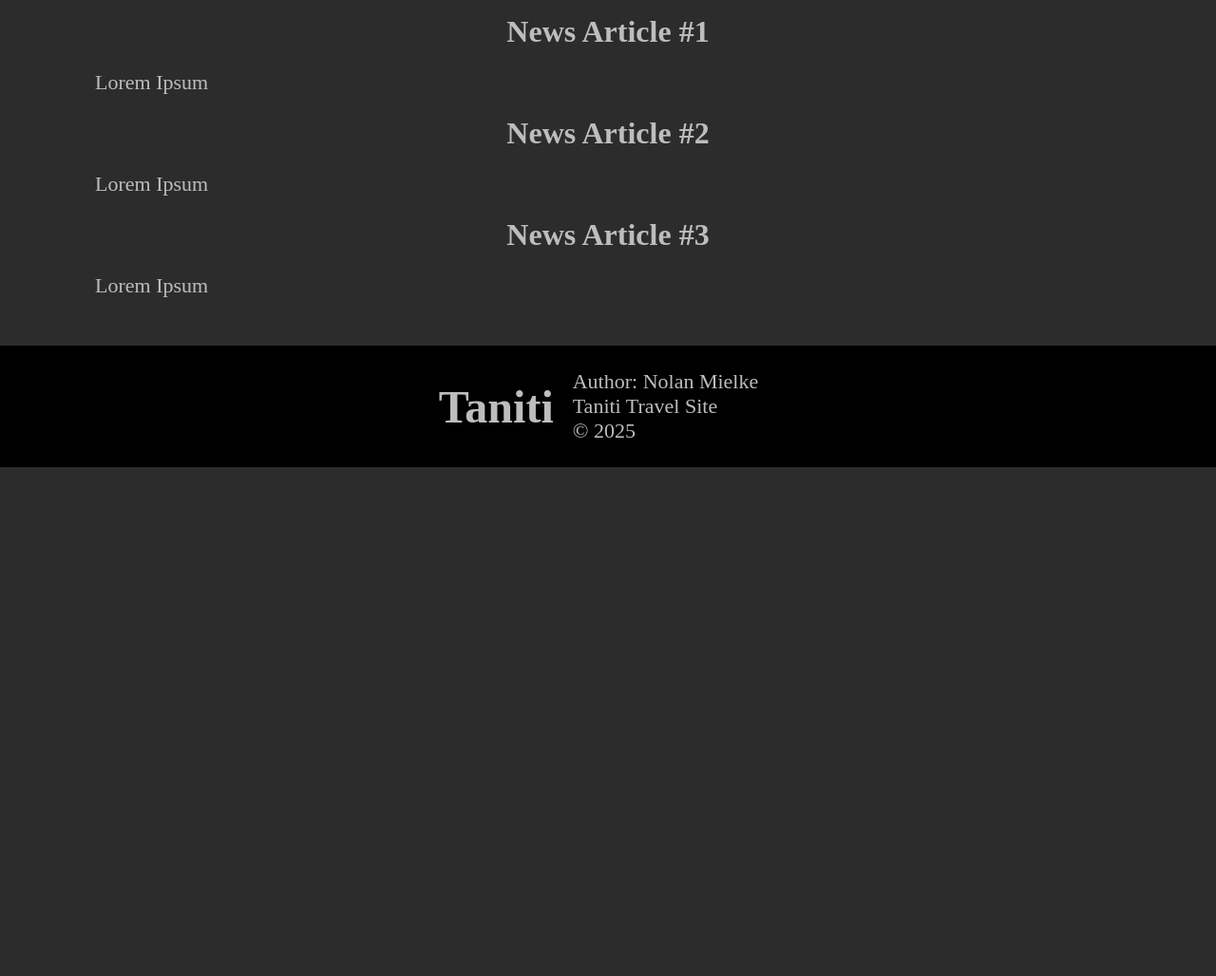
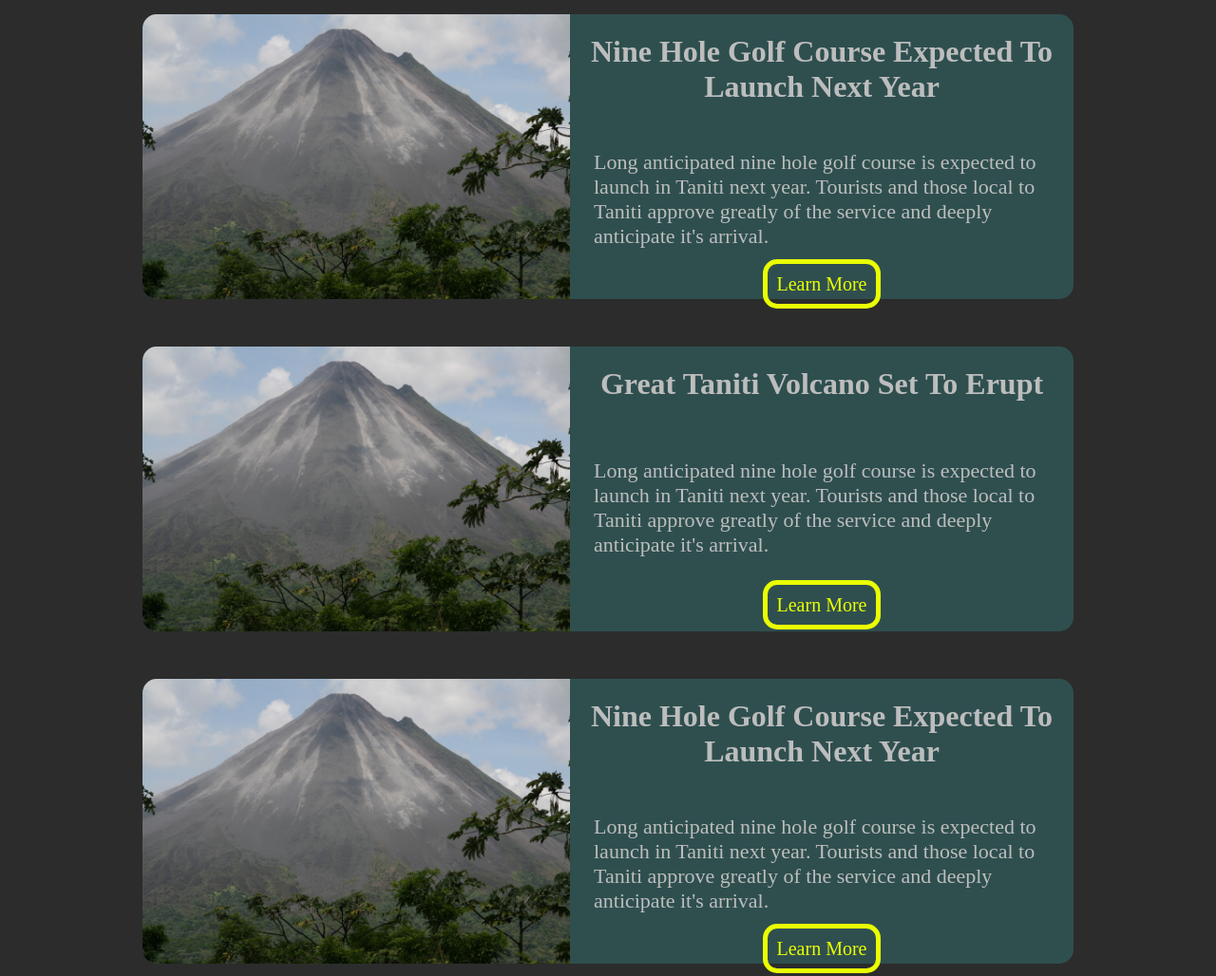
Before and after one commit to NolanMielke/D479-Website, a plain HTML site: page news.html in a window 1280 px wide. Shown: the part 260-1288 px from the top of the page at 95% size. Before the commit the page ends 800 px from the top, so only its background shows below. Drawn offline with Linux system fonts and the light colour scheme.

Commit message:
Added News Articles
Revised content on news page to fill in for placeholder elements. Also revised CSS for news site to be visually appealing. Not final article descriptions and images. Will update soon.

```diff
--- a/css/style.css
+++ b/css/style.css
@@ -157,6 +157,27 @@ label {
     margin: auto 0px auto 0px;
 }
 
+.article {
+  display: grid;
+  margin: 50px;
+  background-color: darkslategray;
+  border-radius: 15px;
+  grid-template-areas:
+  'a-img in'
+  'a-img img'
+  'a-img nav';
+}
+
+.article p {
+  margin-left: 25px;
+}
+
+.a-img {
+  width: 450px;
+  border-radius: 15px 0px 0px 15px;
+  grid-area: a-img;
+}
+
 .intro {
   grid-area: in;
 }
--- a/news.html
+++ b/news.html
@@ -21,12 +21,34 @@
       </nav>
 </section>
 <main>
-  <h1>News Article #1</h1>
-    <p>Lorem Ipsum</p>
-  <h1>News Article #2</h1>
-    <p>Lorem Ipsum</p>
-  <h1>News Article #3</h1>
-    <p>Lorem Ipsum</p>
+
+  <div class="article">
+    <img src="img\costa-rica-volcano-1392539786Dtx.jpg" class="a-img">
+      <h1>Nine Hole Golf Course Expected To Launch Next Year</h1>
+        <p>Long anticipated nine hole golf course is expected to launch in Taniti next year. Tourists and those local to Taniti approve greatly of the service and deeply anticipate it's arrival.</p>
+          <nav id="nav">
+            <a href="">Learn More</a>
+          </nav>
+  </div>
+
+  <div class="article">
+    <img src="img\costa-rica-volcano-1392539786Dtx.jpg" class="a-img">
+      <h1>Great Taniti Volcano Set To Erupt</h1>
+        <p>Long anticipated nine hole golf course is expected to launch in Taniti next year. Tourists and those local to Taniti approve greatly of the service and deeply anticipate it's arrival.</p>
+          <nav id="nav">
+            <a href="">Learn More</a>
+          </nav>
+  </div>
+
+  <div class="article">
+    <img src="img\costa-rica-volcano-1392539786Dtx.jpg" class="a-img">
+      <h1>Nine Hole Golf Course Expected To Launch Next Year</h1>
+        <p>Long anticipated nine hole golf course is expected to launch in Taniti next year. Tourists and those local to Taniti approve greatly of the service and deeply anticipate it's arrival.</p>
+          <nav id="nav">
+            <a href="">Learn More</a>
+          </nav>
+  </div>
+
 </main>
 <footer>
     <h1 class="t-h">Taniti</h1>
```
